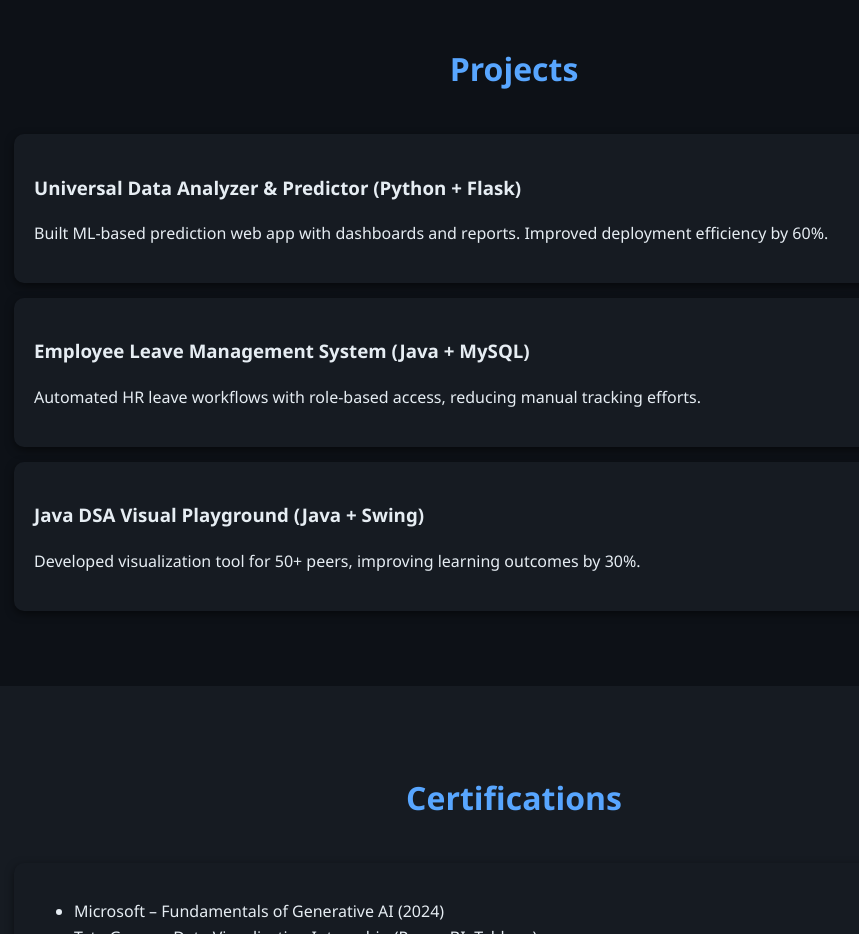
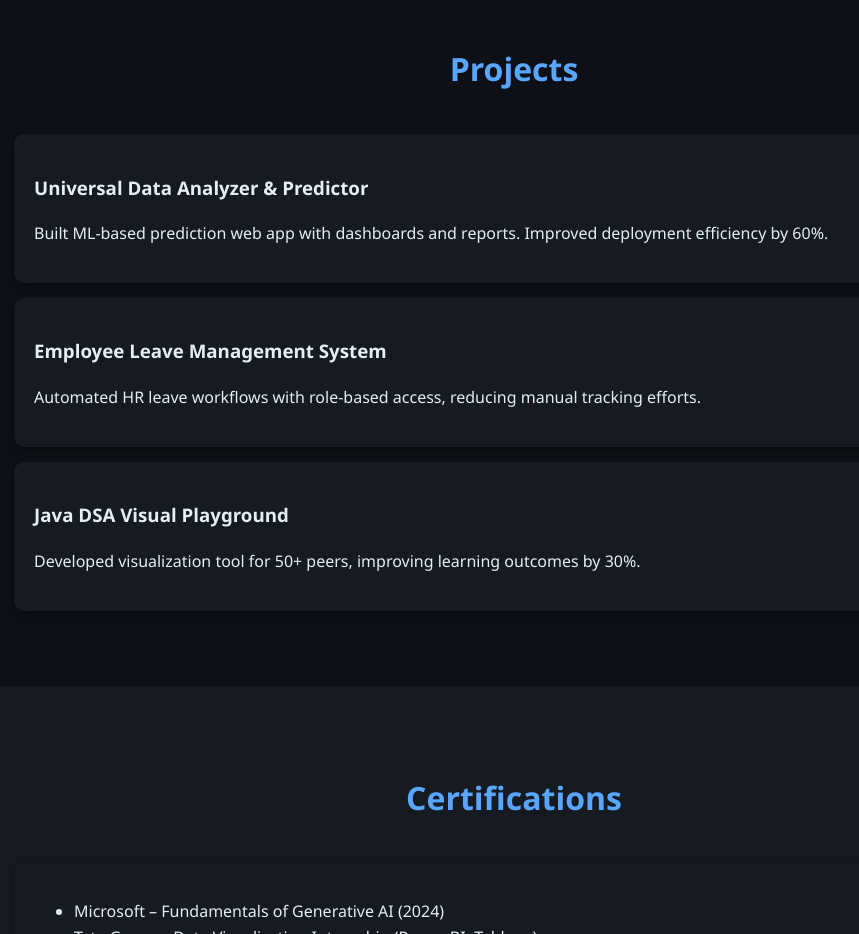
Before and after one commit to Rangin-tech/my-portfolio, a plain HTML site: page index.html in a window 1280 px wide. Shown: the part 1300-2234 px from the top of the page, without its empty margins (126-985 px from the left). Drawn offline with Linux system fonts and the light colour scheme.

Commit message:
Update index.html
Signed-off-by: Rangin-tech <berarangin@gmail.com>

```diff
--- a/index.html
+++ b/index.html
@@ -20,7 +20,6 @@
   <!-- Dark/Light Toggle -->
   <button id="theme-toggle">🌙 Dark Mode</button>
 </nav>
-
 <div class="hero">
   <img src="rangin-image.png" alt="Rangin Bera" style="width:180px; height:180px; border-radius:50%; border:4px solid #007bff;">
   <h1>Rangin Bera</h1>
@@ -54,19 +53,44 @@
  <!-- Projects -->
 <section id="projects">
   <h2 class="section-title">Projects</h2>
-    <div class="card">
-      <h3>Universal Data Analyzer & Predictor (Python + Flask)</h3>
+
+  <div class="projects-grid">
+    <div class="project-card card">
+      <div class="project-inner">
+        <div class="project-front">
+          <h3>Universal Data Analyzer & Predictor</h3>
+        </div>
+        <div class="project-back">
           <p>Built ML-based prediction web app with dashboards and reports. Improved deployment efficiency by 60%.</p>
         </div>
-    <div class="card">
-      <h3>Employee Leave Management System (Java + MySQL)</h3>
+      </div>
+    </div>
+
+    <div class="project-card card">
+      <div class="project-inner">
+        <div class="project-front">
+          <h3>Employee Leave Management System</h3>
+        </div>
+        <div class="project-back">
           <p>Automated HR leave workflows with role-based access, reducing manual tracking efforts.</p>
         </div>
-    <div class="card">
-      <h3>Java DSA Visual Playground (Java + Swing)</h3>
+      </div>
+    </div>
+
+    <div class="project-card card">
+      <div class="project-inner">
+        <div class="project-front">
+          <h3>Java DSA Visual Playground</h3>
+        </div>
+        <div class="project-back">
           <p>Developed visualization tool for 50+ peers, improving learning outcomes by 30%.</p>
         </div>
+      </div>
+    </div>
+  </div>
 </section>
+
+
 
   <!-- Certifications -->
   <section id="certifications">
```
Lines whose indentation alone changed are shown as unchanged.
